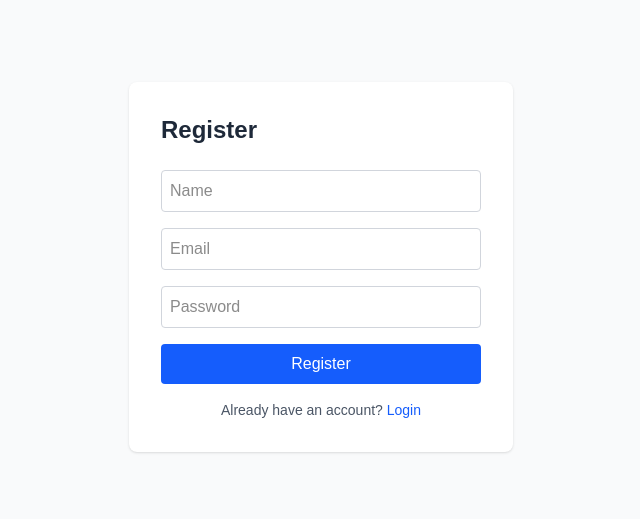
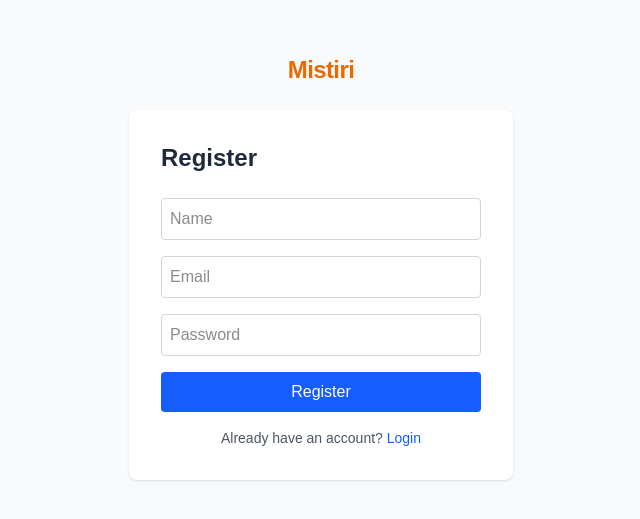
Before and after one commit to Biplob106/mistiri-frontend, a Next.js app: page /register in a window 1280 px wide. Shown: the part 133-652 px from the top of the page, without its empty margins (319-959 px from the left). Built offline with nearby package versions, Linux system fonts and the light colour scheme; no server answers.

Commit message:
feat: add Mistiri logo link back to home on login and register pages

```diff
--- a/src/app/login/page.tsx
+++ b/src/app/login/page.tsx
@@ -2,6 +2,7 @@
 
 import { useState } from "react";
 import { useRouter } from "next/navigation";
+import Link from "next/link";
 import { api } from "@/lib/api";
 
 export default function LoginPage() {
@@ -42,7 +43,14 @@
   };
 
   return (
-    <div className="flex min-h-screen items-center justify-center bg-gray-50">
+    <div className="flex min-h-screen flex-col items-center justify-center gap-6 bg-gray-50">
+      {/* লোগো — ক্লিক করলে হোম পেজে ফিরে যায় */}
+      <Link
+        href="/"
+        className="text-2xl font-bold tracking-tight text-brand-600 hover:text-brand-700"
+      >
+        Mistiri
+      </Link>
       <div className="w-full max-w-sm rounded-lg bg-white p-8 shadow">
         <h1 className="mb-6 text-2xl font-bold text-gray-800">Login</h1>
 
--- a/src/app/register/page.tsx
+++ b/src/app/register/page.tsx
@@ -2,6 +2,7 @@
 
 import { useState } from "react";
 import { useRouter } from "next/navigation";
+import Link from "next/link";
 import { api } from "@/lib/api";
 
 export default function RegisterPage() {
@@ -31,7 +32,14 @@
   };
 
   return (
-    <div className="flex min-h-screen items-center justify-center bg-gray-50">
+    <div className="flex min-h-screen flex-col items-center justify-center gap-6 bg-gray-50">
+      {/* লোগো — ক্লিক করলে হোম পেজে ফিরে যায় */}
+      <Link
+        href="/"
+        className="text-2xl font-bold tracking-tight text-brand-600 hover:text-brand-700"
+      >
+        Mistiri
+      </Link>
       <div className="w-full max-w-sm rounded-lg bg-white p-8 shadow">
         <h1 className="mb-6 text-2xl font-bold text-gray-800">Register</h1>
 
```
